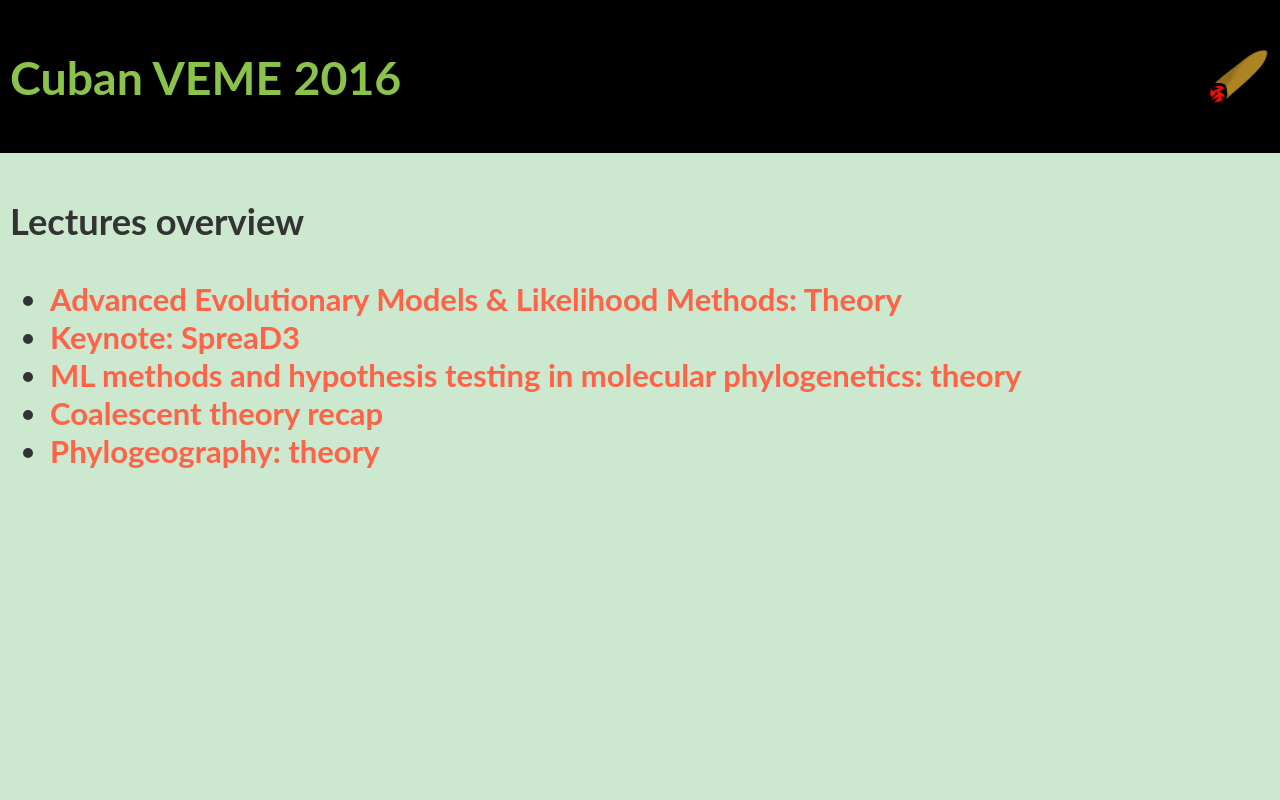
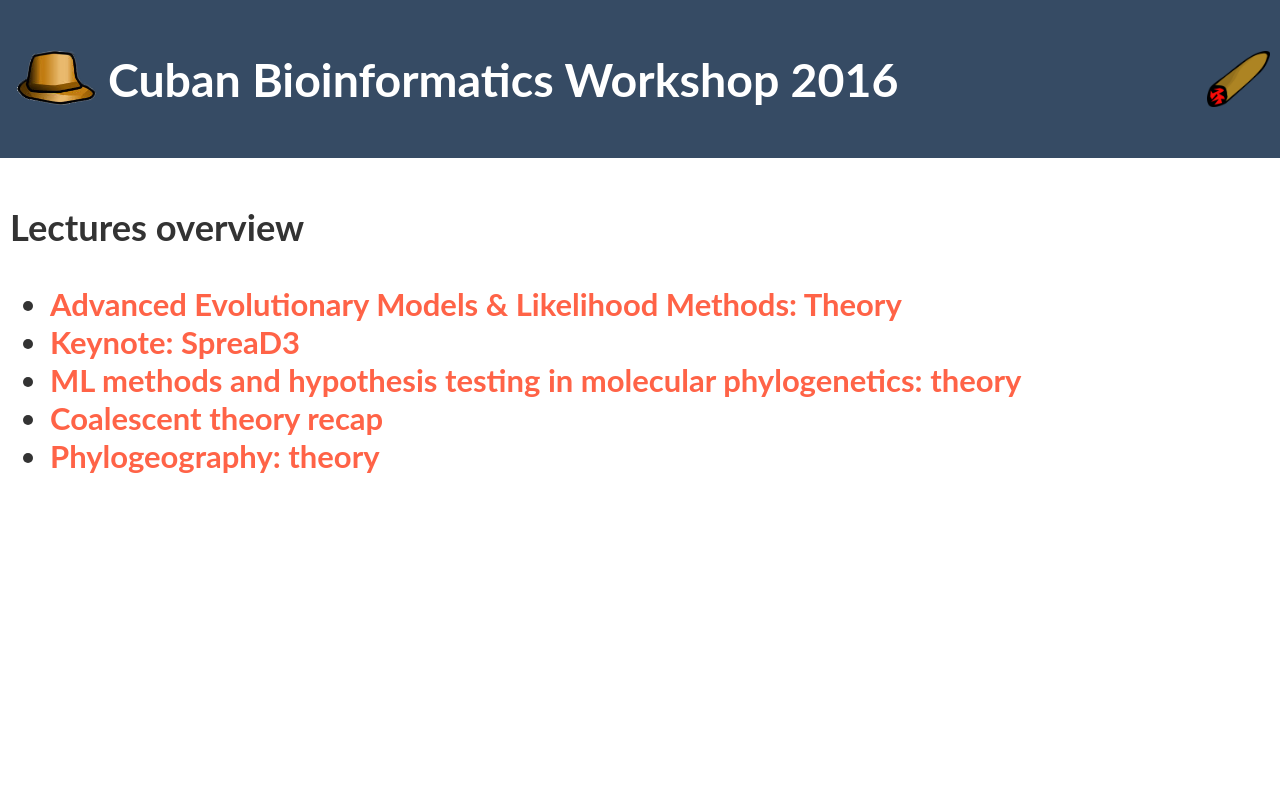
Before and after one commit to fbielejec/veme2016, a plain HTML site: page index.html in a window 1280 px wide. Shown: the top 800 px of the page. Drawn offline with Linux system fonts and the light colour scheme.

Commit message:
moved images

```diff
--- a/index.html
+++ b/index.html
@@ -12,52 +12,68 @@
 
 </head>
 
-<body>
+<body data-no-turbolink="true">
 
     <div class="container">
 
         <div class="header">
-            <h2>Cuban VEME 2016</h2>
-            <img src="cigar.png" style="width: 5%; height: 5%;">
+            <div class="row">
+                  <img src="images/hat.png" style="width: 10%; height: 10%;">
+            <h2>Cuban Bioinformatics Workshop 2016</h2>
+
+            <!-- Cuban Bioinformatics Workshop on Virus Evolution and Molecular Epidemiology -->
+
+              </div>
+            <img src="images/cigar.png" style="width: 5%; height: 5%;">
         </div>
 
         <div class="content">
             <h3> Lectures overview </h3>
+
             <ul>
-
                 <!-- MONDAY -->
                 <li>
-                    <b> <a href="Advanced_Evolutionary_Models_and_Likelihood_Methods/index.html">
-  Advanced Evolutionary Models & Likelihood Methods: Theory </a> </b>
+                    <b>
+                  <a href="Advanced_Evolutionary_Models_and_Likelihood_Methods/index.html">
+  Advanced Evolutionary Models & Likelihood Methods: Theory
+</a>
+</b>
                 </li>
-
                 <li>
-                    <b> <a href="keynote-spread3/index.html">Keynote: SpreaD3 </a> </b>
+                    <b>
+                  <a href="keynote-spread3/index.html">Keynote: SpreaD3</a>
+                </b>
                 </li>
 
                 <!-- WEDNESDAY -->
+
                 <li>
-                    <b> <a href="ML_methods_and_hypothesis_testing_in_molecular_phylogenetics/index.html">
-  ML methods and hypothesis testing in molecular phylogenetics: theory </a> </b>
+                    <b>
+                    <a href="ML_methods_and_hypothesis_testing_in_molecular_phylogenetics/index.html">
+  ML methods and hypothesis testing in molecular phylogenetics: theory
+</a>
+</b>
                 </li>
-
                 <!-- THURSDAY -->
                 <li>
-                    <b> <a href="Coalescent/index.html">
-  Coalescent theory recap </a> </b>
+                    <b>
+                    <a href="Coalescent/index.html">
+  Coalescent theory recap
+</a>
+</b>
                 </li>
-
                 <!-- FRIDAY -->
                 <li>
-                    <b> <a href="Phylogeography/index.html">
-Phylogeography: theory </a> </b>
+                    <b>
+                    <a href="Phylogeography/index.html">
+Phylogeography: theory
+</a>
+</b>
                 </li>
-
             </ul>
 
         </div>
     </div>
-
 </body>
 
 </html>
--- a/styles.css
+++ b/styles.css
@@ -27,20 +27,25 @@ a:not(.image):hover {
 .container {
     width: 100%;
     height: 100%%;
-    /*height: auto;
-    min-height: 100%;*/
     font-family: "Lato", sans-serif;
     font-size: 31px;
     font-weight: 300;
     color: #333333;
 }
 
+.row {
+  display: flex;
+  flex-direction: row;
+  align-items: center;
+}
+
 .header {
     display: flex;
     justify-content: space-between;
     align-items: center;
-    background: black;
-    color: #8bc34a;
+    background: #364b64;
+    color: white;
+    /*color: #8bc34a;*/
     padding: 10px;
 }
 
@@ -48,7 +53,7 @@ a:not(.image):hover {
     position: absolute;
     height: 100%;
     width: 100%;
-    background-color: #cce8cf;
+    background-color: white;
     /*background: url('../images/pattern.svg') no-repeat;*/
     background-size: 100% 100%;
     padding: 10px;
```
Also changed, not shown: images/cigar.png (renamed from cigar.png), images/hat.png (added).
